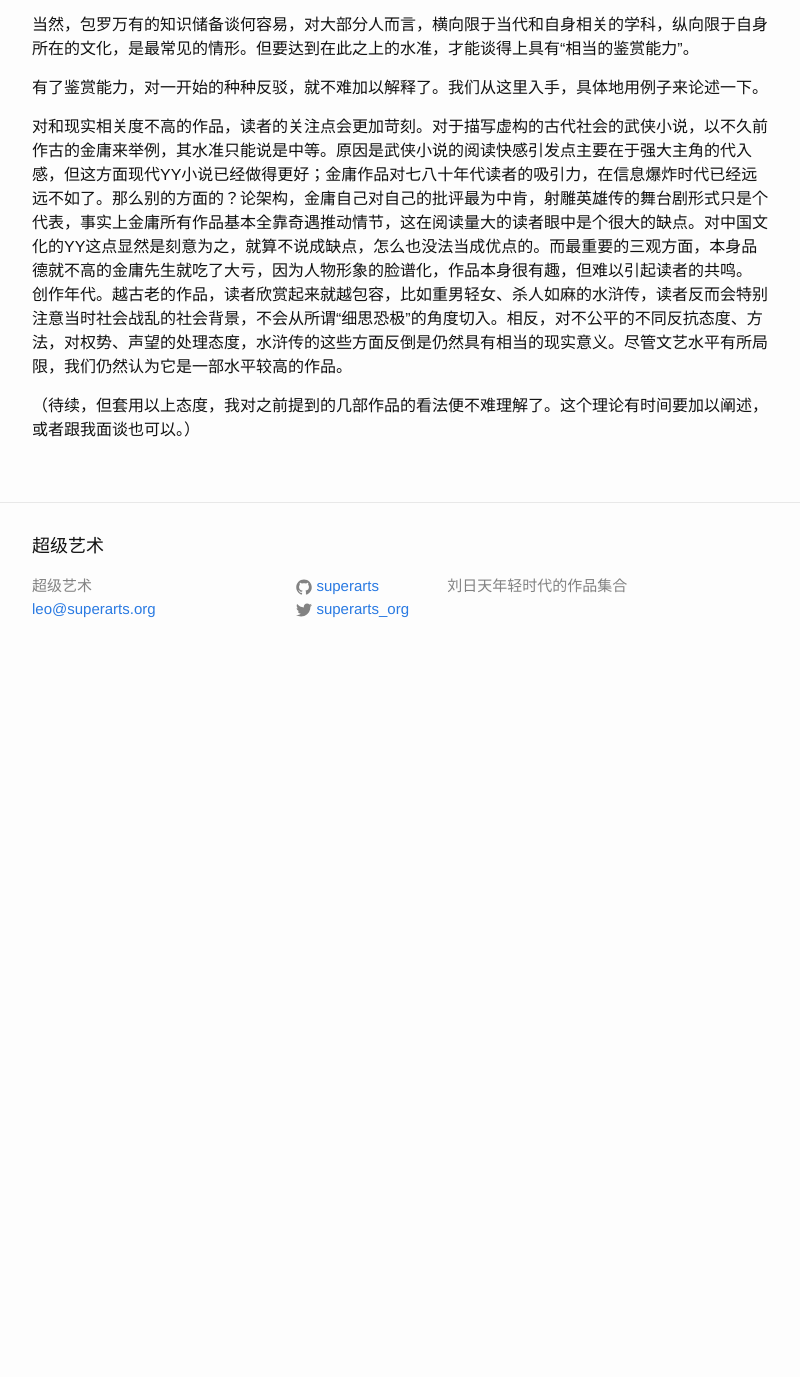
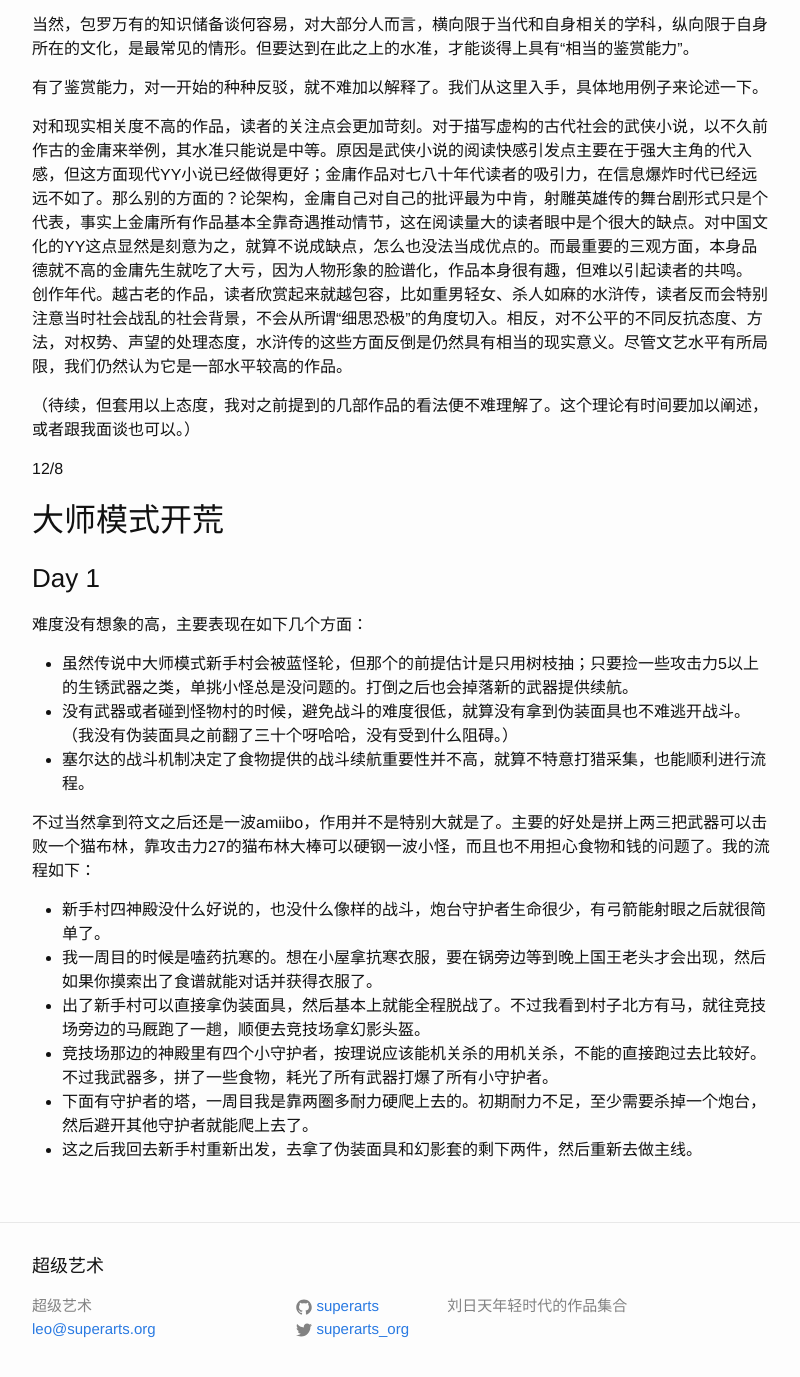
Before and after one commit to superarts/cn, a Jekyll site: the page built from _posts/2018-12-08-2018杂记.md, in a window 1280 px wide and 1400 px high, scrolled down 4216 px. Shown: the top 1377 px of the window, without its empty margins (238-1038 px from the left). Built offline with Jekyll 4.4.1, drawn with Linux system fonts in a browser that asks for light colours; before the commit the page ends 4896 px from its top, so only the background shows below that.

Commit message:
updated 2018

```diff
--- a/_posts/2018-12-08-2018杂记.md
+++ b/_posts/2018-12-08-2018杂记.md
@@ -128,3 +128,24 @@ PS：对我个人来说，最难受的是故意装出来的非洲口音，不过
 创作年代。越古老的作品，读者欣赏起来就越包容，比如重男轻女、杀人如麻的水浒传，读者反而会特别注意当时社会战乱的社会背景，不会从所谓“细思恐极”的角度切入。相反，对不公平的不同反抗态度、方法，对权势、声望的处理态度，水浒传的这些方面反倒是仍然具有相当的现实意义。尽管文艺水平有所局限，我们仍然认为它是一部水平较高的作品。
 
 （待续，但套用以上态度，我对之前提到的几部作品的看法便不难理解了。这个理论有时间要加以阐述，或者跟我面谈也可以。）
+
+12/8
+
+## 大师模式开荒
+
+### Day 1
+
+难度没有想象的高，主要表现在如下几个方面：
+
+- 虽然传说中大师模式新手村会被蓝怪轮，但那个的前提估计是只用树枝抽；只要捡一些攻击力5以上的生锈武器之类，单挑小怪总是没问题的。打倒之后也会掉落新的武器提供续航。
+- 没有武器或者碰到怪物村的时候，避免战斗的难度很低，就算没有拿到伪装面具也不难逃开战斗。（我没有伪装面具之前翻了三十个呀哈哈，没有受到什么阻碍。）
+- 塞尔达的战斗机制决定了食物提供的战斗续航重要性并不高，就算不特意打猎采集，也能顺利进行流程。
+
+不过当然拿到符文之后还是一波amiibo，作用并不是特别大就是了。主要的好处是拼上两三把武器可以击败一个猫布林，靠攻击力27的猫布林大棒可以硬钢一波小怪，而且也不用担心食物和钱的问题了。我的流程如下：
+
+- 新手村四神殿没什么好说的，也没什么像样的战斗，炮台守护者生命很少，有弓箭能射眼之后就很简单了。
+- 我一周目的时候是嗑药抗寒的。想在小屋拿抗寒衣服，要在锅旁边等到晚上国王老头才会出现，然后如果你摸索出了食谱就能对话并获得衣服了。
+- 出了新手村可以直接拿伪装面具，然后基本上就能全程脱战了。不过我看到村子北方有马，就往竞技场旁边的马厩跑了一趟，顺便去竞技场拿幻影头盔。
+- 竞技场那边的神殿里有四个小守护者，按理说应该能机关杀的用机关杀，不能的直接跑过去比较好。不过我武器多，拼了一些食物，耗光了所有武器打爆了所有小守护者。
+- 下面有守护者的塔，一周目我是靠两圈多耐力硬爬上去的。初期耐力不足，至少需要杀掉一个炮台，然后避开其他守护者就能爬上去了。
+- 这之后我回去新手村重新出发，去拿了伪装面具和幻影套的剩下两件，然后重新去做主线。
```
